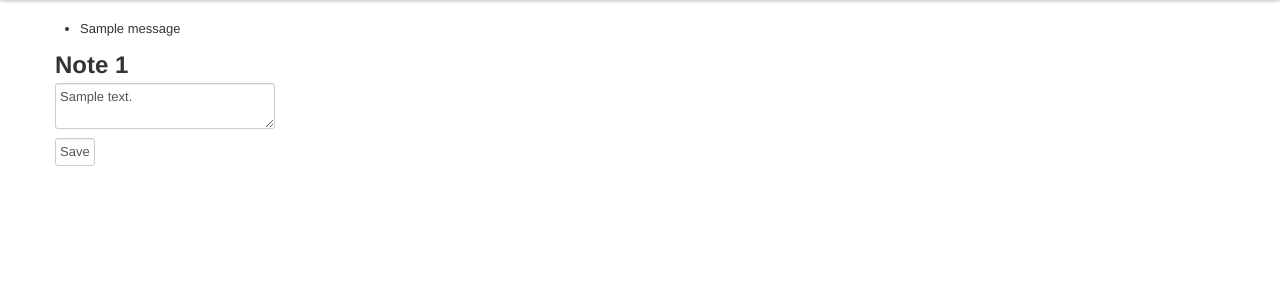
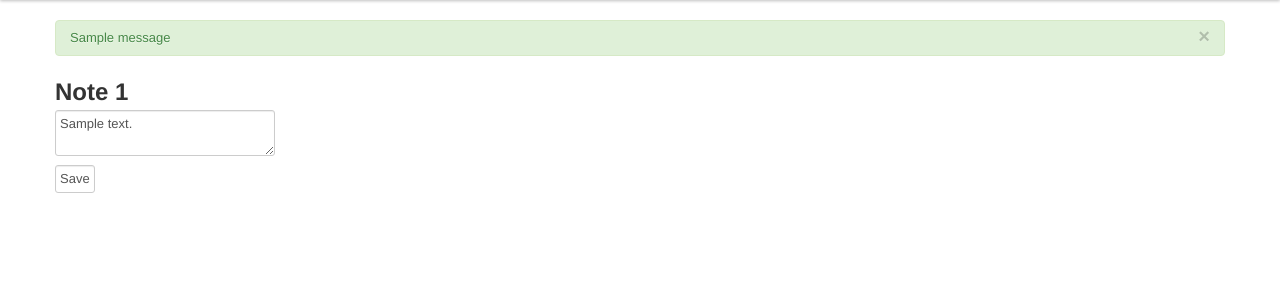
Before and after one commit to kvalle/notato, a Flask app: template notato/templates/note.html in a window 1280 px wide. Shown: the part 40-340 px from the top of the page. Run offline with Flask 2, Linux system fonts and the light colour scheme; the template is opened without the code that fills it: most values are stand-ins (such as "Sample title", 1, 10 or a date in 2020); one stand-in notice (Sample message) is shown; some libraries are stand-ins or nearby versions.

Commit message:
styled aleart messages

```diff
--- a/notato/templates/layout.html
+++ b/notato/templates/layout.html
@@ -49,11 +49,12 @@
       <div class="span12">
         {% with messages = get_flashed_messages() %}
           {% if messages %}
-            <ul class=flashes>
             {% for message in messages %}
-              <li>{{ message }}</li>
+              <div class="alert alert-success">
+                <a class="close" data-dismiss="alert" href="#">×</a>
+                {{ message }}
+              </div>
             {% endfor %}
-            </ul>
           {% endif %}
         {% endwith %}
       </div>
```
